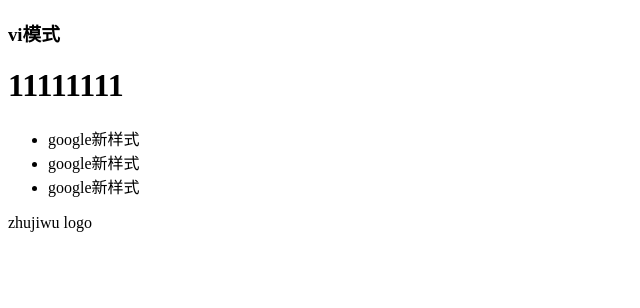
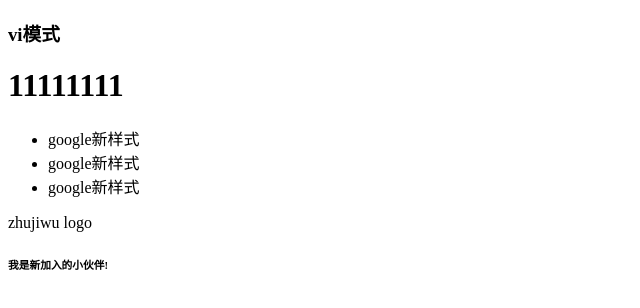
Before and after one commit to itljj/myJD, a plain HTML site: page index.html in a window 1280 px wide. Shown: the whole page, without its empty margins (0-640 px from the left). Drawn offline with Linux system fonts and the light colour scheme.

Commit message:
个人欢迎仪式

```diff
--- a/index.html
+++ b/index.html
@@ -13,5 +13,6 @@
     <li>google新样式</li>
 </ul>
 <p>zhujiwu logo</p>
+<h6>我是新加入的小伙伴!</h6>
 </body>
 </html>
```
